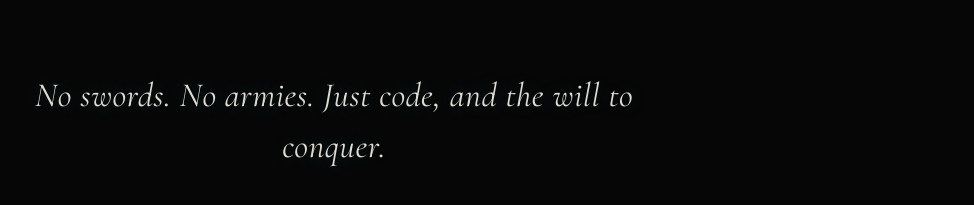
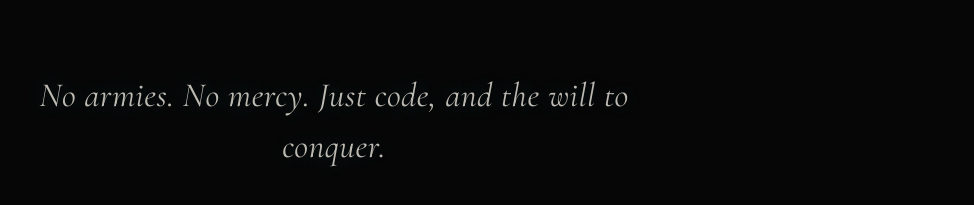
Before and after one commit to LohithVSV/vyuruta, a React (Vite) app in the folder frontend/: page /reveal/1/1 in a window 1280 px wide. Shown: the part 279-484 px from the top of the page, without its empty margins (306-1280 px from the left). Built offline with nearby package versions, Linux system fonts and the light colour scheme; no server answers.

Commit message:
onboarding reveal

```diff
--- a/frontend/src/components/OnboardingReveal.jsx
+++ b/frontend/src/components/OnboardingReveal.jsx
@@ -6,9 +6,8 @@ import logo from "../assets/landing/logo.png";
 import revealMusic from "../assets/audio/onboarding-music.mp3";
 
 // element: "fire" | "water"
-// cityName: e.g. "AGNI-023"
 // onComplete: callback fired when sequence ends (or skipped)
-export default function OnboardingReveal({ element, cityName, onComplete }) {
+export default function OnboardingReveal({ element, onComplete }) {
   const [beat, setBeat] = useState(0);
   const [exiting, setExiting] = useState(false);
   const [showSkip, setShowSkip] = useState(false);
@@ -17,12 +16,20 @@ export default function OnboardingReveal({ element, cityName, onComplete }) {
 
   const EXIT_DURATION = 700; // ms, must match CSS transition below
 
+  const factionLine =
+    element === "fire"
+      ? "Forged in flame. Impossible to extinguish."
+      : "Born of the tide. Impossible to stop.";
+
   const beats = [
-    { text: "The old campus wars ended. New ones began.", duration: 5000 },
-    { text: "No swords. No armies. Just code, and the will to conquer.", duration: 5200 },
-    { type: "throne", duration: 3500 },
-    { text: "You have ascended.", duration: 3800 },
-    { type: "city", duration: 4200 },
+    { text: "Once, empires fell by the sword. Today, they fall by the keyboard.", duration: 5200 },
+    { text: "No armies. No mercy. Just code, and the will to conquer.", duration: 5000 },
+    { text: "Two factions. One world. Only the sharpest minds will rule it.", duration: 5200 },
+    { type: "throne", duration: 3800 },
+    { text: factionLine, duration: 4200 },
+    { text: "The throne has been waiting. Now it knows your name.", duration: 4600 },
+    { text: "The whole world is watching. Show them what you are made of.", duration: 4200 },
+    { text: "Your legend starts now.", duration: 3200 },
     { type: "brand", duration: 3200 },
   ];
 
@@ -134,13 +141,6 @@ export default function OnboardingReveal({ element, cityName, onComplete }) {
           </div>
         )}
 
-        {current.type === "city" && (
-          <div className="city-reveal">
-            <p className="city-sub">YOUR CITY</p>
-            <h1 className="city-name">{cityName} IS YOURS</h1>
-          </div>
-        )}
-
         {current.type === "brand" && (
           <img className="brand-stamp" src={logo} alt="Vyuruta Code to Conquer" />
         )}
```
